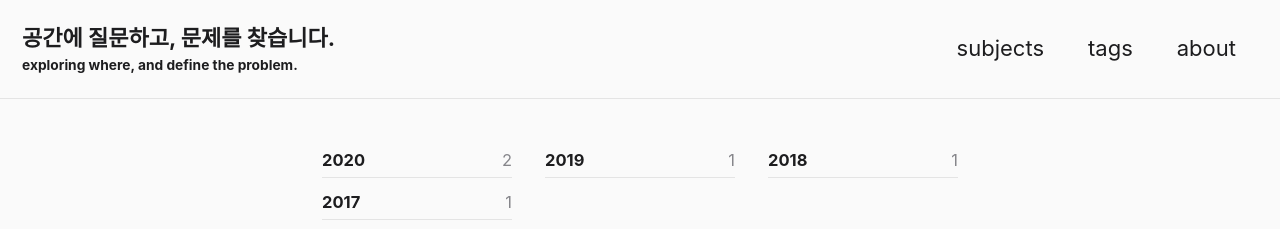
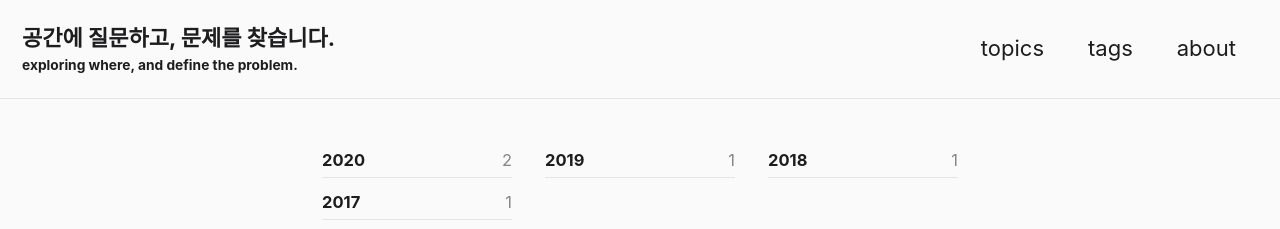
Before and after one commit to epplemint/epplemint.github.io, a Jekyll site: the page built from index.html, in a window 1280 px wide. Shown: the top 229 px of the page. Built offline with Jekyll 4.4.1, drawn with Linux system fonts in a browser that asks for light colours; cached includes are drawn as plain includes; nearby versions of some CDN libraries; the list of posts is cut into pages by our own code.

Commit message:
Update navigation.yml

```diff
--- a/_data/navigation.yml
+++ b/_data/navigation.yml
@@ -1,7 +1,7 @@
 # main links
 main:
-  - title: "subjects"
-    url: /subjects/
+  - title: "topics"
+    url: /topics/
   - title: "tags"
     url: /tags/
 #  - title: "collection"
```
